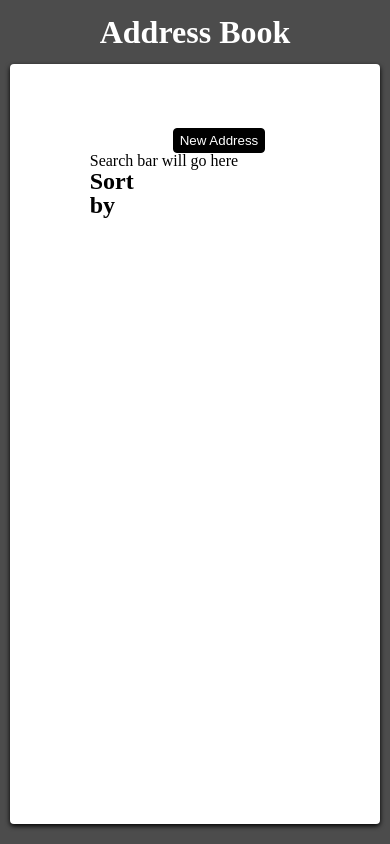
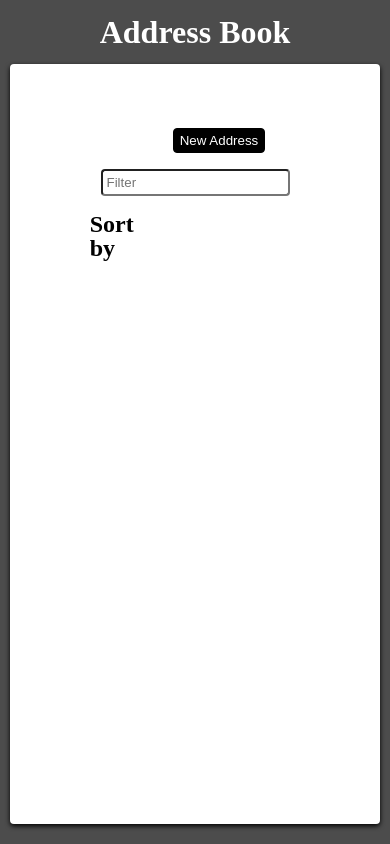
Before and after one commit to Lucas-ODonnell/address_book, a React (Create React App) app: page / in a window 390 px wide. Built offline with nearby package versions, Linux system fonts and the light colour scheme.

Commit message:
user can now search based on name, email, or phone number

```diff
--- a/src/components/AddressIndex.tsx
+++ b/src/components/AddressIndex.tsx
@@ -2,6 +2,7 @@ import React, { useState } from 'react';
 import { AddressInfo } from '../CustomTypes';
 import CreateUpdate from './CreateUpdate';
 import Dropdown from './Dropdown';
+import Filter from './Filter';
 
 interface Props {
 	addresses: AddressInfo[];
@@ -17,7 +18,13 @@ interface Props {
 }
 
 const AddressIndex: React.FC<Props> = ({addresses, handleDelete, showForm, setShowForm, addressForm, handleChange, handleSubmit, setId, buttonName, setButtonName}) => {
-	const [sortBy, setSortBy] = useState<string>("name")
+	const [sortBy, setSortBy] = useState<string>("name");
+	const [filter, setFilter] = useState<string>("");
+
+	const handleFilterChange = (e: React.FormEvent<HTMLInputElement>) => {
+		e.preventDefault();
+		setFilter(e.currentTarget.value);
+	}
 
 	const sortList = () => {
 		if (sortBy.toLowerCase() === "name") {
@@ -26,7 +33,16 @@ const AddressIndex: React.FC<Props> = ({addresses, handleDelete, showForm, setSh
 		return addresses.sort((a, b) => a.email.localeCompare(b.email))
 	}
 
-	const addressList = sortList()
+	const addressList = sortList().filter((item) => {
+		if (filter === "") {
+			return item;
+		} else if (item.name.toLowerCase().includes(filter.toLowerCase()) ||
+			item.email.toLowerCase().includes(filter.toLowerCase()) ||
+			item.phone.toLowerCase().includes(filter.toLowerCase()))
+		{
+			return item;
+		}
+	})
 	.map((thisAddress, index)=> {
 		const { id, name, address, email, phone, notes } = thisAddress
 		return (
@@ -53,7 +69,7 @@ const AddressIndex: React.FC<Props> = ({addresses, handleDelete, showForm, setSh
 	})
 	return (
 		<section>
-			<p>Search bar will go here</p>
+			<Filter {...{handleFilterChange, filter}}/>
 			<Dropdown {...{setSortBy}}/>
 			<div className="address-grid">
 				{addressList}
--- /dev/null
+++ b/src/components/Filter.css
@@ -0,0 +1,16 @@
+.filter {
+	display: flex;
+	justify-content: center;
+	width: 100%;
+	min-width: 2rem;
+	overflow-wrap: break-word;
+	margin-top: 1em;
+}
+
+.filter input {
+	margin-bottom: 1rem;
+	background-color: white;
+	height: 2em;
+	border-radius: 4px;
+	padding: .2em .3em;
+}
--- /dev/null
+++ b/src/components/Filter.tsx
@@ -0,0 +1,18 @@
+import React from 'react';
+import './Filter.css';
+
+interface Props {
+	handleFilterChange: (e: React.FormEvent<HTMLInputElement>) => void;
+	filter: string;
+}
+const Filter: React.FC<Props> = ({handleFilterChange, filter}) => {
+	return (
+		<div className="filter">
+			<div>
+			<input onChange={handleFilterChange} value={filter} placeholder="Filter"/>
+			</div>
+		</div>
+	)
+}
+
+export default Filter
```
